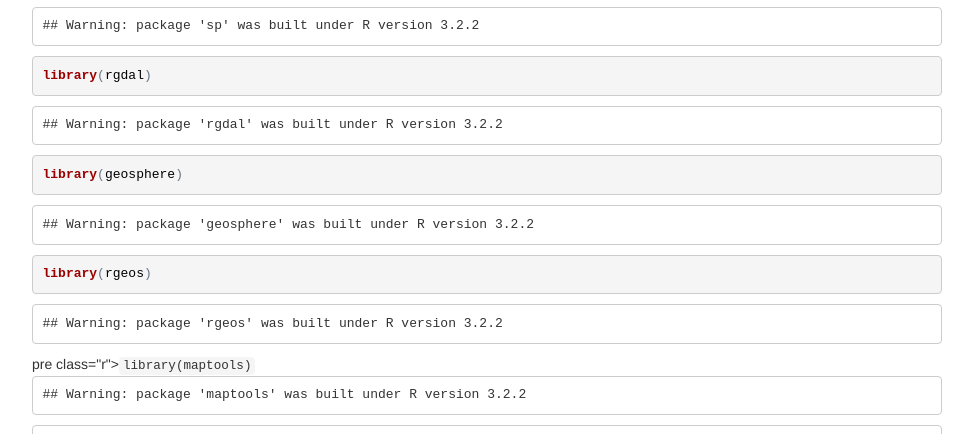
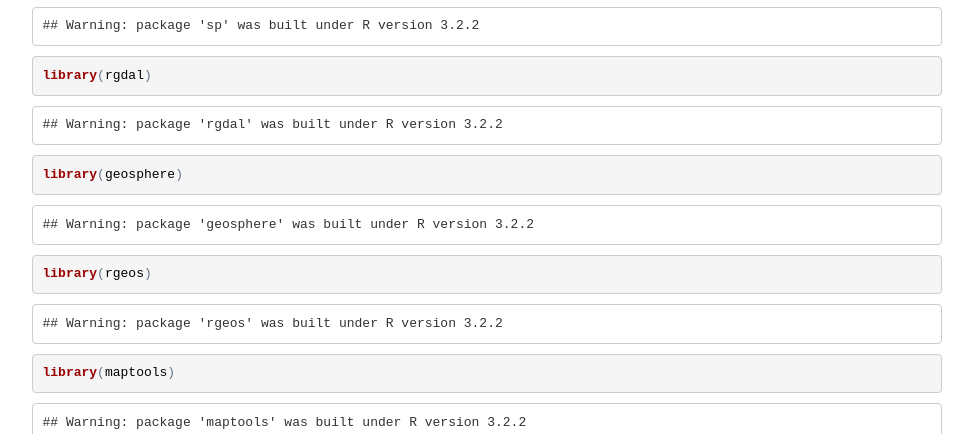
Before and after one commit to math-and-data/Data4Good, a plain HTML site: page Census-Shapefiles.html in a window 1280 px wide. Shown: the part 355-789 px from the top of the page, without its empty margins (153-1126 px from the left). Drawn offline with nearby package versions, Linux system fonts and the light colour scheme; some packages are replaced by stand-ins of ours.

Commit message:
add school info to census shapefile
had overlooked a < in html formatting

```diff
--- a/Census-Shapefiles.html
+++ b/Census-Shapefiles.html
@@ -86,7 +86,7 @@ img {
 <pre><code>## Warning: package 'geosphere' was built under R version 3.2.2</code></pre>
 <pre class="r"><code>library(rgeos)</code></pre>
 <pre><code>## Warning: package 'rgeos' was built under R version 3.2.2</code></pre>
-pre class="r"><code>library(maptools)</code></pre>
+<pre class="r"><code>library(maptools)</code></pre>
 <pre><code>## Warning: package 'maptools' was built under R version 3.2.2</code></pre>
 <pre><code>## Checking rgeos availability: TRUE</code></pre>
 </div>
```
